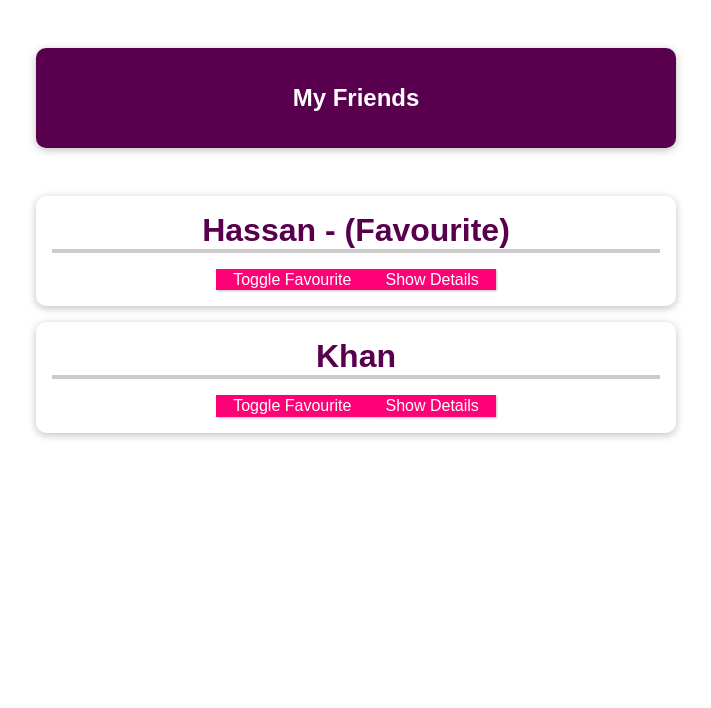
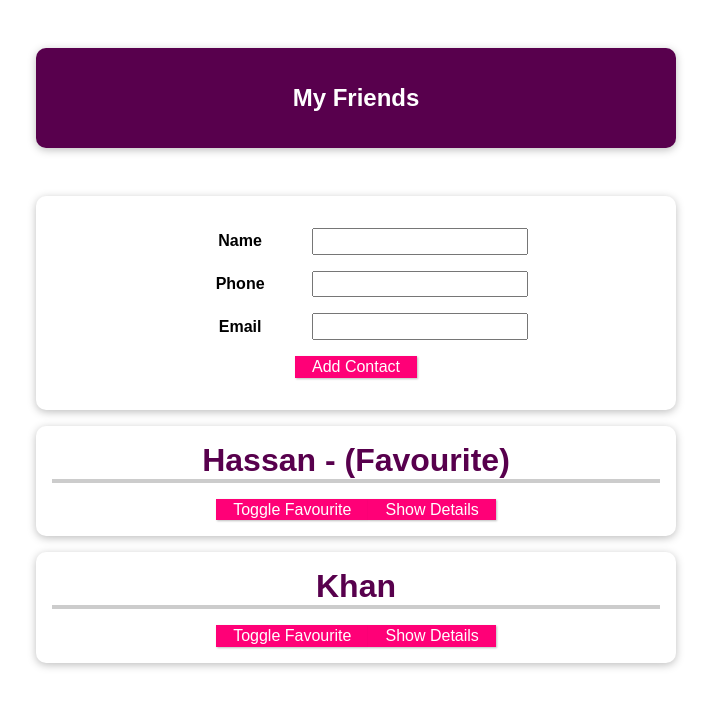
Before and after one commit to HassanKhan123/vuejs-components, a Vue app: page / in a window 1280 px wide. Shown: the top 708 px of the page, without its empty margins (284-995 px from the left). Built offline with nearby package versions, Linux system fonts and the light colour scheme.

Commit message:
NewFriend component added

```diff
--- a/src/App.vue
+++ b/src/App.vue
@@ -3,6 +3,7 @@
     <header>
       <h1>My Friends</h1>
     </header>
+    <new-friend @add-contact="addContact"></new-friend>
     <ul>
       <friend-contact
         v-for="friend in friends"
@@ -45,6 +46,16 @@
       const identifiedFriend = this.friends.find((friend) => friend.id === id);
       identifiedFriend.isFavourite = !identifiedFriend.isFavourite;
     },
+    addContact(name, email, phone) {
+      const newFriendContact = {
+        id: new Date().toISOString(),
+        name,
+        email,
+        phone,
+        isFavourite: false,
+      };
+      this.friends.push(newFriendContact);
+    },
   },
 };
 </script>
@@ -80,7 +91,8 @@
   list-style: none;
 }
 
-#app li {
+#app li,
+#app form {
   box-shadow: 0 2px 8px rgba(0, 0, 0, 0.26);
   margin: 1rem auto;
   border-radius: 10px;
@@ -113,4 +125,17 @@
   border-color: #ec3169;
   box-shadow: 1px 1px 4px rgba(0, 0, 0, 0.26);
 }
+#app input {
+  font: inherit;
+  padding: 0.15rem;
+}
+#app label {
+  font-weight: bold;
+  margin-right: 1rem;
+  width: 7rem;
+  display: inline-block;
+}
+#app form div {
+  margin: 1rem 0;
+}
 </style>
--- /dev/null
+++ b/src/components/NewFriend.vue
@@ -0,0 +1,37 @@
+<template>
+  <form @submit.prevent="submitHandler">
+    <div>
+      <label>Name</label>
+      <input type="text" v-model="name" />
+    </div>
+    <div>
+      <label>Phone</label>
+      <input type="tel" v-model="phone" />
+    </div>
+    <div>
+      <label>Email</label>
+      <input type="email" v-model="email" />
+    </div>
+    <div>
+      <button>Add Contact</button>
+    </div>
+  </form>
+</template>
+
+<script>
+export default {
+  data() {
+    return {
+      name: "",
+      email: "",
+      phone: "",
+    };
+  },
+  emits: ["add-contact"],
+  methods: {
+    submitHandler() {
+      this.$emit("add-contact", this.name, this.email, this.phone);
+    },
+  },
+};
+</script>
```
Also changed, not shown: src/main.js (+7 -5 lines).
